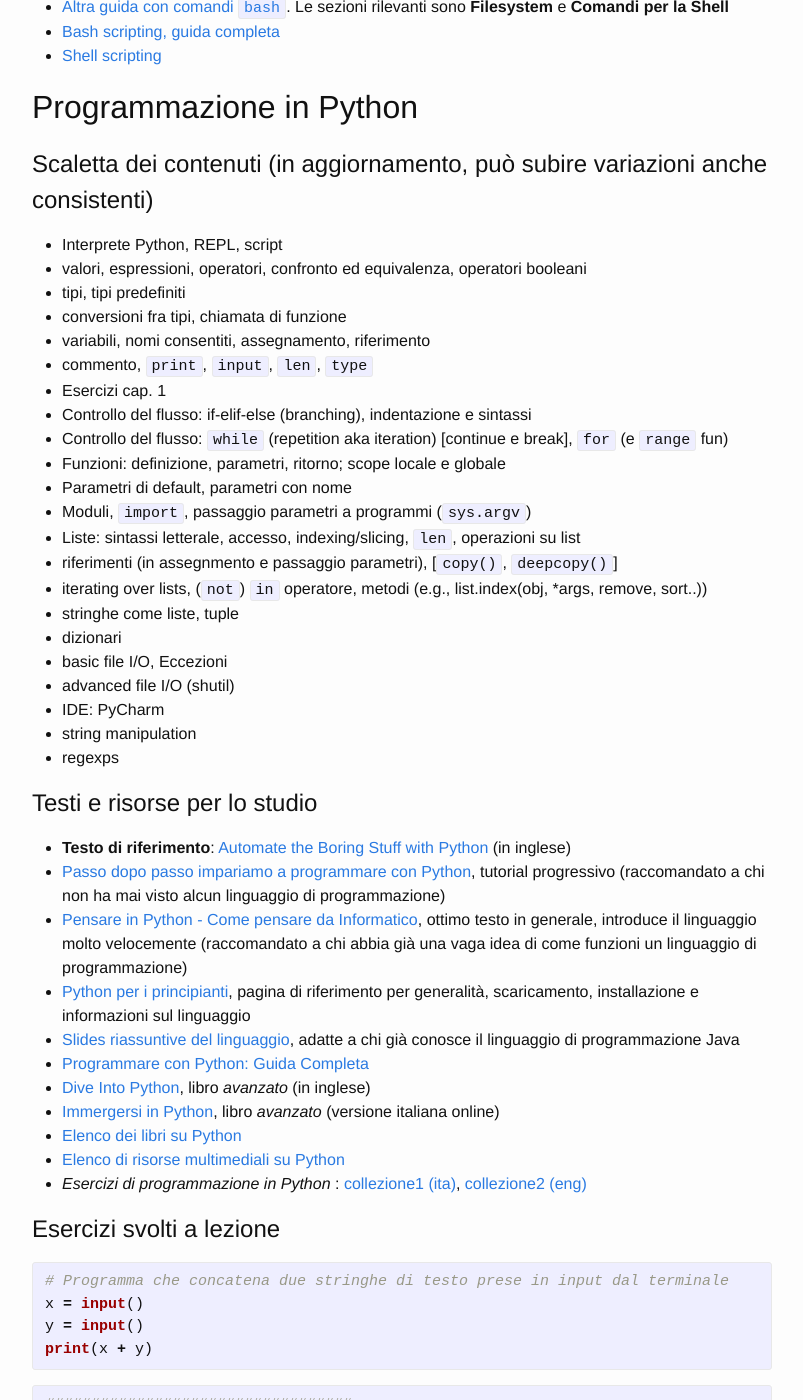
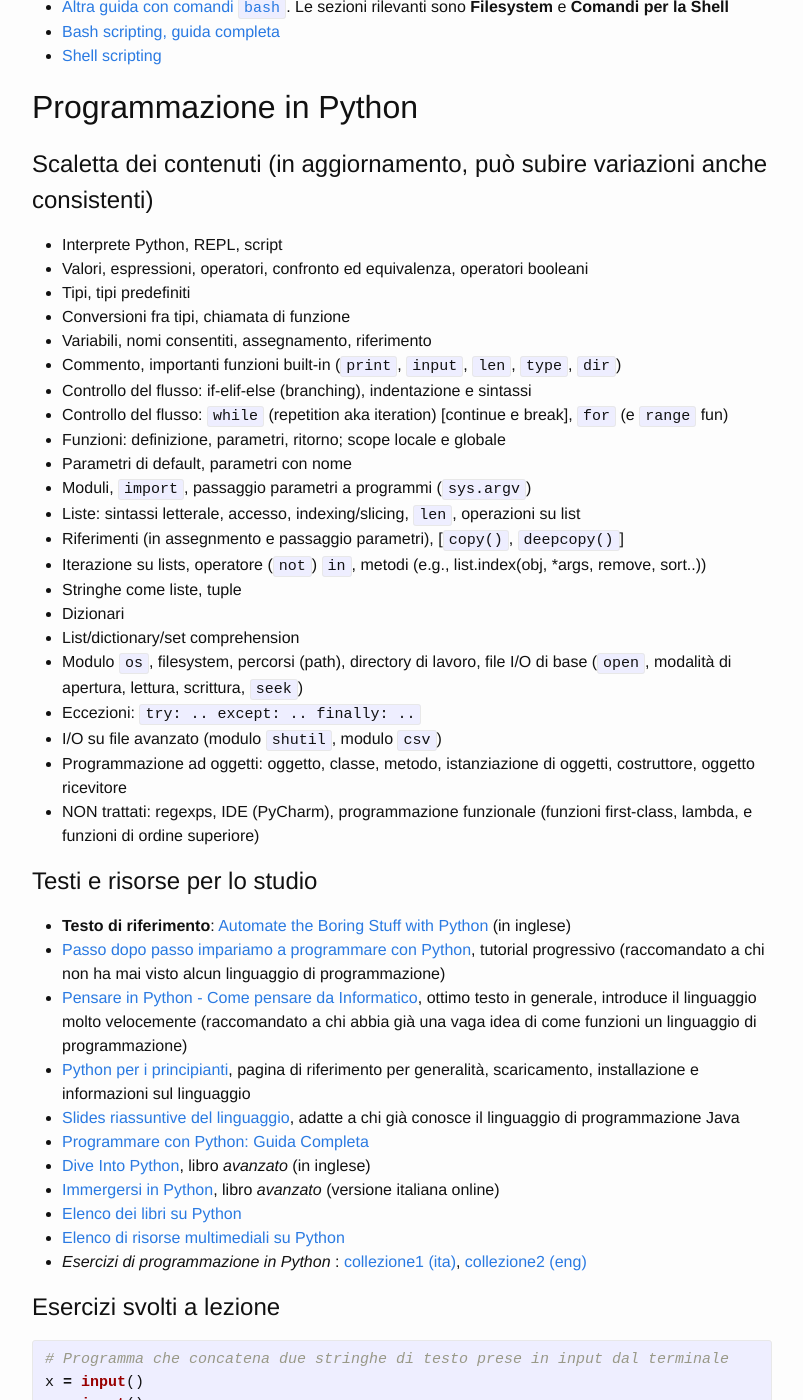
Before and after one commit to APICe-at-DISI/ifts2018, a Jekyll site: the page built from index.md, in a window 1280 px wide and 1400 px high, scrolled down 11497 px. Shown: the whole window, without its empty margins (238-1041 px from the left). Built offline with Jekyll 4.4.1, drawn with Linux system fonts in a browser that asks for light colours; our own code applies the rules of GitHub Pages for plain Markdown files; some of the changed text lies outside the part shown.

Commit message:
One of last updates

```diff
--- a/index.md
+++ b/index.md
@@ -518,27 +518,27 @@ int main(void)
 ## Scaletta dei contenuti (in aggiornamento, può subire variazioni anche consistenti)
 
 * Interprete Python, REPL, script
-* valori, espressioni, operatori, confronto ed equivalenza, operatori booleani
-* tipi, tipi predefiniti
-* conversioni fra tipi, chiamata di funzione
-* variabili, nomi consentiti, assegnamento, riferimento
-* commento, `print`, `input`, `len`, `type`
-* Esercizi cap. 1
+* Valori, espressioni, operatori, confronto ed equivalenza, operatori booleani
+* Tipi, tipi predefiniti
+* Conversioni fra tipi, chiamata di funzione
+* Variabili, nomi consentiti, assegnamento, riferimento
+* Commento, importanti funzioni built-in (`print`, `input`, `len`, `type`, `dir`)
 * Controllo del flusso: if-elif-else (branching), indentazione e sintassi
 * Controllo del flusso: `while` (repetition aka iteration) [continue e break], `for` (e `range` fun)
 * Funzioni: definizione, parametri, ritorno; scope locale e globale
 * Parametri di default, parametri con nome
 * Moduli, `import`, passaggio parametri a programmi (`sys.argv`)
 * Liste: sintassi letterale, accesso, indexing/slicing, `len`, operazioni su list
-* riferimenti (in assegnmento e passaggio parametri), [`copy()`, `deepcopy()`]
-* iterating over lists, (`not`) `in` operatore, metodi (e.g., list.index(obj, *args, remove, sort..))
-* stringhe come liste, tuple
-* dizionari
-* basic file I/O, Eccezioni
-* advanced file I/O (shutil)
-* IDE: PyCharm
-* string manipulation
-* regexps
+* Riferimenti (in assegnmento e passaggio parametri), [`copy()`, `deepcopy()`]
+* Iterazione su lists, operatore (`not`) `in`, metodi (e.g., list.index(obj, *args, remove, sort..))
+* Stringhe come liste, tuple
+* Dizionari
+* List/dictionary/set comprehension
+* Modulo `os`, filesystem, percorsi (path), directory di lavoro, file I/O di base (`open`, modalità di apertura, lettura, scrittura, `seek`)
+* Eccezioni: `try: .. except: .. finally: ..`
+* I/O su file avanzato (modulo `shutil`, modulo `csv`)
+* Programmazione ad oggetti: oggetto, classe, metodo, istanziazione di oggetti, costruttore, oggetto ricevitore
+* NON trattati: regexps, IDE (PyCharm), programmazione funzionale (funzioni first-class, lambda, e funzioni di ordine superiore)
 
 ## Testi e risorse per lo studio
 
@@ -941,8 +943,8 @@ c.method('!!!')
 
 {% highlight python %}
 import csv
-f = open('my.csv', delimiter='|')
-r = csv.reader(f)
+f = open('my.csv')
+r = csv.reader(f, delimiter='|')
 
 # small files: you can read the file at once
 data = list(r)
@@ -1150,10 +1152,18 @@ re.compile(r'...', re.IGNORECASE | re.VERBOSE)
 
 ## Log lezioni
 
-- *15/02*: ripasso, consolidamento, e alcuni nuovi concetti/costrutti/mecchanismi, tra cui
+- *14/02*: ripasso, consolidamento, e alcuni nuovi concetti/costrutti/mecchanismi, tra cui
     - Concetti: paradigmi, tipizzazione dinamica/forte
     - Copia shallow e copia profonda (modulo `copy`, `copy.copy`, `copy.deepcopy`)
     - Passaggio di input a programmi (`sys.argv`)
     - Impacchettamento parametri (`*args, **kwargs`)
-- *16/02*: ripasso dizionari, list e dictionary comprehension, eccezioni, filesystem (path relativi/assoluti), modulo `os`, file I/O (lettura)
-- *17/02*: consolidamento ultimi argomenti, file I/O (lettura e scrittura), esercizio guidato sui file
+- *15/02*: ripasso dizionari, list e dictionary comprehension, eccezioni, filesystem (path relativi/assoluti), modulo `os`, file I/O (lettura)
+- *16/02*: consolidamento ultimi argomenti, file I/O (lettura e scrittura), esercizio guidato sui file
+- *22/02*: programmazione ad oggetti, file CSV, esercizi
+
+## Modalità d'esame
+
+Due prove:
+
+* **Scritto** (30 minuti): domande V/F, a risposta multipla, o a risposta scritta
+* **Prova pratica** (1 ora 30 minuti): 3 esercizi di programmazione
```
Also changed, not shown: other parts of index.md (+2 -0 lines).
